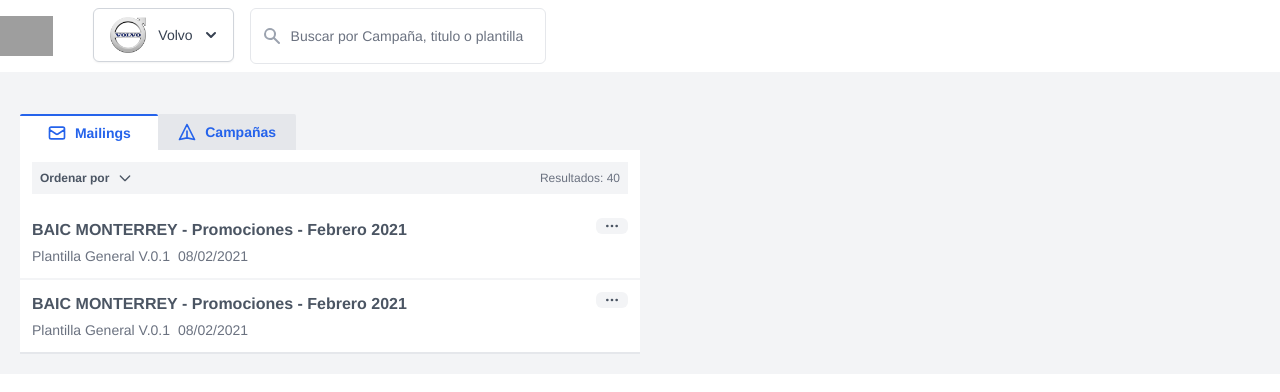
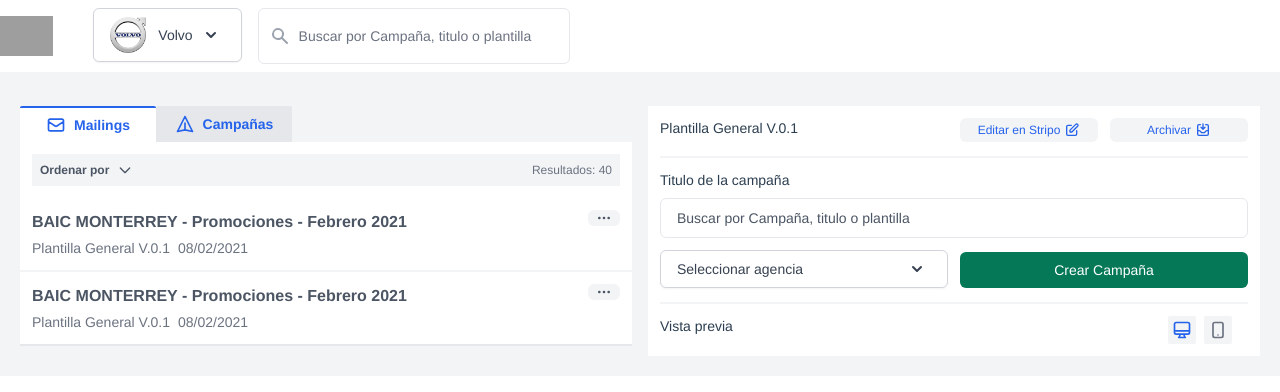
Before and after one commit to AixaL/proyecto-metrics, a Vue app: page / in a window 1280 px wide. Shown: the top 392 px of the page. Built offline with nearby package versions, Linux system fonts and the light colour scheme; grey boxes are pictures that could not be loaded.

Commit message:
PreviewBox

```diff
--- a/src/components/Mailings/Box-Tabs.vue
+++ b/src/components/Mailings/Box-Tabs.vue
@@ -1,6 +1,6 @@
 <template>
     <div>
-        <div class="grid grid-cols-9 mt-5">
+        <div class="grid grid-cols-9">
             <div class="col-span-2 bg-white text-blue-600 font-semibold text-sm rounded-t-sm h-9 border-t-2 border-blue-600 flex p-2 text-center align-middle content-center justify-center items-center"><svg class="w-5 h-5 float-left mr-2" fill="none" stroke="currentColor" viewBox="0 0 24 24" xmlns="http://www.w3.org/2000/svg"><path stroke-linecap="round" stroke-linejoin="round" stroke-width="2" d="M3 8l7.89 5.26a2 2 0 002.22 0L21 8M5 19h14a2 2 0 002-2V7a2 2 0 00-2-2H5a2 2 0 00-2 2v10a2 2 0 002 2z"></path></svg> Mailings</div>
             <div class="bg-gray-200 col-span-2 text-blue-600 font-semibold text-sm rounded-t-sm h-9 flex p-2 text-center align-middle content-center justify-center items-center"><svg class="w-5 h-5 float-left mr-2" fill="none" stroke="currentColor" viewBox="0 0 24 24" xmlns="http://www.w3.org/2000/svg"><path stroke-linecap="round" stroke-linejoin="round" stroke-width="2" d="M12 19l9 2-9-18-9 18 9-2zm0 0v-8"></path></svg> Campañas</div>
             <div class="col-span-4"></div>
--- a/src/components/Nav/SelectAgen.vue
+++ b/src/components/Nav/SelectAgen.vue
@@ -9,7 +9,7 @@
                 <div class="flex flex-wrap content-center self-center ">
                     <p>Volvo</p>
                 </div>
-                <svg class="-mr-1 ml-2 h-5 w-5 self-center " xmlns="http://www.w3.org/2000/svg" viewBox="0 0 20 20" fill="currentColor" aria-hidden="true">
+                <svg class="mr-1 ml-2 h-5 w-5 self-center " xmlns="http://www.w3.org/2000/svg" viewBox="0 0 20 20" fill="currentColor" aria-hidden="true">
                     <path fill-rule="evenodd" d="M5.293 7.293a1 1 0 011.414 0L10 10.586l3.293-3.293a1 1 0 111.414 1.414l-4 4a1 1 0 01-1.414 0l-4-4a1 1 0 010-1.414z" clip-rule="evenodd" />
                 </svg>
                 </button>
--- /dev/null
+++ b/src/components/Preview/Box-Prev.vue
@@ -0,0 +1,47 @@
+<template>
+    <div class="grid grid-cols-4  bg-white p-3 gap-3">
+            <div class="col-span-2 ">
+                <p class="text-left text-sm">Plantilla General V.0.1</p>
+            </div>
+            <div class="flex justify-center items-center">
+                <button class="text-sm float-left flex justify-center items-center text-blue-600 rounded-md bg-gray-100 h-6 w-36 hover:text-white hover:bg-blue-600 focus:outline-none"><p class="float-left text-xs">Editar en Stripo</p><svg class="w-4 h-4 float-left ml-1 self-center" fill="none" stroke="currentColor" viewBox="0 0 24 24" xmlns="http://www.w3.org/2000/svg"><path stroke-linecap="round" stroke-linejoin="round" stroke-width="2" d="M11 5H6a2 2 0 00-2 2v11a2 2 0 002 2h11a2 2 0 002-2v-5m-1.414-9.414a2 2 0 112.828 2.828L11.828 15H9v-2.828l8.586-8.586z"></path></svg></button>
+            </div>
+            <div class="flex justify-center items-center">
+                <button class="text-sm float-left flex justify-center items-center text-blue-600 rounded-md bg-gray-100 h-6 w-36 hover:text-white hover:bg-blue-600 focus:outline-none"> <p class="float-left text-xs ">Archivar </p> <svg class="w-4 h-4 float-left ml-1 self-center" fill="none" stroke="currentColor" viewBox="0 0 24 24" xmlns="http://www.w3.org/2000/svg"><path stroke-linecap="round" stroke-linejoin="round" stroke-width="2" d="M8 4H6a2 2 0 00-2 2v12a2 2 0 002 2h12a2 2 0 002-2V6a2 2 0 00-2-2h-2m-4-1v8m0 0l3-3m-3 3L9 8m-5 5h2.586a1 1 0 01.707.293l2.414 2.414a1 1 0 00.707.293h3.172a1 1 0 00.707-.293l2.414-2.414a1 1 0 01.707-.293H20"></path></svg></button>
+            </div>
+            <div class="col-span-4 h-1 border-b-2 border-gray-100"></div>
+
+            <div class="col-span-4">
+                <p class="text-left text-sm mb-2">Titulo de la campaña</p>
+                <form class="relative ">
+                <input class="focus:border-light-blue-500 focus:ring-1 focus:ring-light-blue-500 focus:outline-none w-full text-sm text-black placeholder-gray-600 border border-gray-200 rounded-md py-2 pl-4 h-10" type="text" aria-label="Buscar por Campaña, titulo o plantilla" placeholder="Buscar por Campaña, titulo o plantilla" />
+            </form>
+            </div>
+            <div class="col-span-2">
+                <button type="button" class="flex text-left  w-full rounded-md border border-gray-300 shadow-sm px-4 py-2 bg-white text-sm font-medium text-gray-700 hover:bg-gray-50 focus:border-light-blue-500 focus:ring-1 focus:ring-light-blue-500 focus:outline-none " id="options-menu" aria-expanded="true" aria-haspopup="true">
+
+
+              <div class=" flex justify-start w-10/12 "><p class="justify-start text-gray-700">Seleccionar agencia</p></div>
+              <div class=" flex justify-end w-2-12">
+                  <svg class="mr-1 ml-8 h-5 w-5 flex justify-end justify-self-end place-content-end justify-items-end place-self-end" xmlns="http://www.w3.org/2000/svg" viewBox="0 0 20 20" fill="currentColor" aria-hidden="true">
+                    <path fill-rule="evenodd" d="M5.293 7.293a1 1 0 011.414 0L10 10.586l3.293-3.293a1 1 0 111.414 1.414l-4 4a1 1 0 01-1.414 0l-4-4a1 1 0 010-1.414z" clip-rule="evenodd" />
+                </svg>
+              </div>
+
+                </button>
+            </div>
+            <div class="col-span-2 flex h-10">
+                <button class="flex justify-center self-center items-center  w-full bg-green-700 h-9 rounded-md text-white text-sm focus:outline-none hover:bg-green-500">Crear Campaña</button>
+            </div>
+            <div class="col-span-4 border-gray-100 border-b-2"></div>
+
+            <div class="col-span-2 text-left text-sm">
+                <p>Vista previa</p>
+            </div>
+            <div class="col-span-2 flex justify-end pr-4">
+                <button class="text-blue-600 bg-gray-100 w-7 h-7 flex justify-center items-center rounded-sm  hover:text-white hover:bg-blue-600 focus:border-0  focus:border-transparent focus:outline-none"><svg class="w-5 h-5" fill="none" stroke="currentColor" viewBox="0 0 24 24" xmlns="http://www.w3.org/2000/svg"><path stroke-linecap="round" stroke-linejoin="round" stroke-width="2" d="M9.75 17L9 20l-1 1h8l-1-1-.75-3M3 13h18M5 17h14a2 2 0 002-2V5a2 2 0 00-2-2H5a2 2 0 00-2 2v10a2 2 0 002 2z"></path></svg></button>
+                <button class="ml-2 text-gray-500 bg-gray-100 w-7 h-7 flex justify-center items-center rounded-sm hover:text-white hover:bg-blue-600 focus:border-0 focus:outline-none"><svg class="w-5 h-5" fill="none" stroke="currentColor" viewBox="0 0 24 24" xmlns="http://www.w3.org/2000/svg"><path stroke-linecap="round" stroke-linejoin="round" stroke-width="2" d="M12 18h.01M8 21h8a2 2 0 002-2V5a2 2 0 00-2-2H8a2 2 0 00-2 2v14a2 2 0 002 2z"></path></svg></button>
+            </div>
+
+    </div>
+</template>
--- a/src/views/Home.vue
+++ b/src/views/Home.vue
@@ -2,8 +2,11 @@
 <div>
   <Nav msg="Welcome to Your Vue.js App"/>
   <div class='grid grid-cols-2 bg-gray-100 p-5'>
-    <div class="">
+    <div class="pr-2 mt-3">
        <BoxTabs/>
+    </div>
+    <div class="pl-2 mt-3">
+      <BoxPrev/>
     </div>
   </div>
 </div>
@@ -14,12 +17,14 @@
 // @ is an alias to /src
 import Nav from '@/components/Nav/Nav.vue'
 import BoxTabs from '@/components/Mailings/Box-Tabs.vue'
+import BoxPrev from '@/components/Preview/Box-Prev.vue'
 
 export default {
   name: 'Home',
   components: {
     Nav,
-    BoxTabs
+    BoxTabs,
+    BoxPrev
   }
 }
 </script>
```
